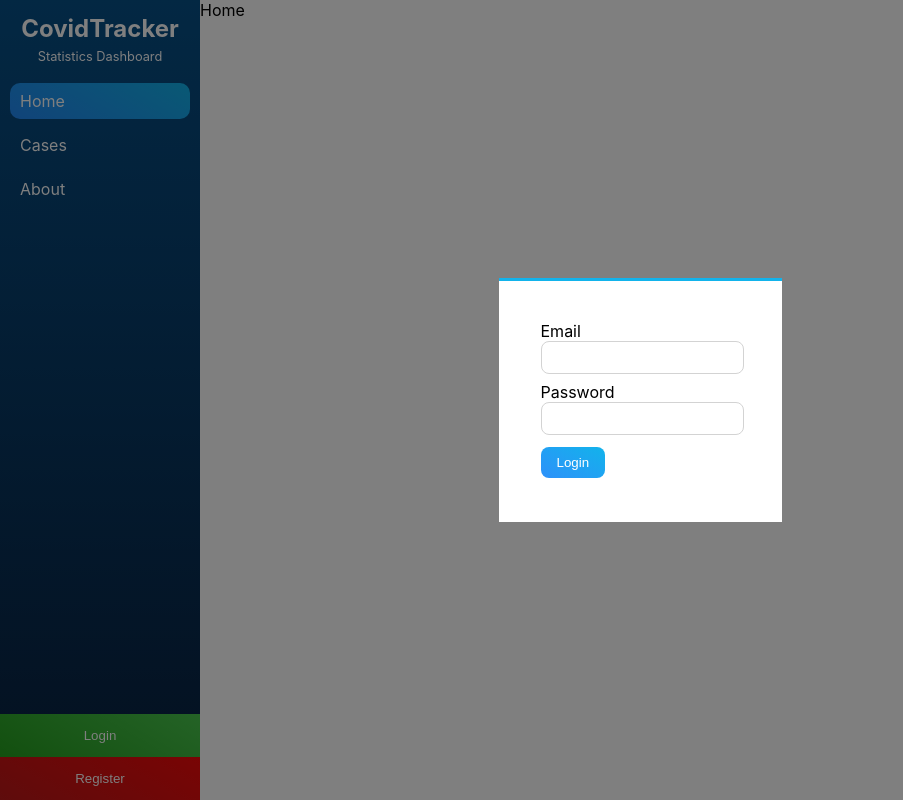
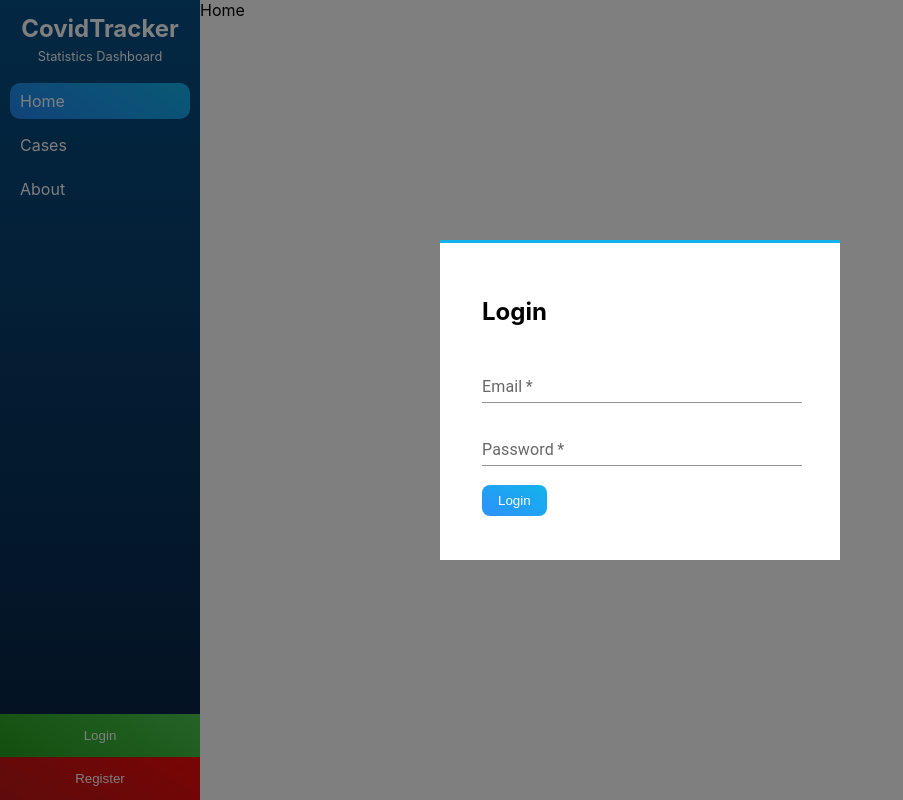
Before and after one commit to KlibrDM/covid-tracker-fe, a Next.js app: page / in a window 1280 px wide. Both pictures are taken after a click on the button "Login". Shown: the whole page, without its empty margins (0-903 px from the left). Built offline with nearby package versions, Linux system fonts and the light colour scheme.

Commit message:
Changed inputs to Material UI

```diff
--- a/components/login.tsx
+++ b/components/login.tsx
@@ -4,6 +4,7 @@ import { login } from "../lib/login";
 import Router from 'next/router';
 import Dialog from "./dialog";
 import styles from '../styles/Login.module.css';
+import { Alert, TextField } from "@mui/material";
 
 const Login = () => {
   const [cookie, setCookie] = useCookies(["user"]);
@@ -45,18 +46,33 @@ const Login = () => {
       <button className={styles.login_button} onClick={() => setShowDialog(true)}>Login</button>
       {
         showDialog &&
-        <Dialog closeFunction={() => setShowDialog(false)}>
+        <Dialog closeFunction={() => setShowDialog(false)} width={400}>
           <form onSubmit={handleLogin} className={styles.form}>
-            <div className={styles.form_group}>
-              <label htmlFor="email">Email</label>
-              <input type="email" name="email" id="email" value={email} onChange={handleEmailChange} required/>
-            </div>
-            <div className={styles.form_group}>
-              <label htmlFor="passsword">Password</label>
-              <input type="password" name="password" id="password" value={password} onChange={handlePasswordChange} required/>
-            </div>
+            <h2>Login</h2>
+            <TextField
+              type="email"
+              name="email"
+              id="email"
+              label="Email"
+              variant="standard"
+              value={email}
+              onChange={handleEmailChange}
+              required
+              fullWidth
+            />
+            <TextField
+              type="password"
+              name="password"
+              id="password"
+              label="Password"
+              variant="standard"
+              value={password}
+              onChange={handlePasswordChange}
+              required
+              fullWidth
+            />
             <input type="submit" value="Login"/>
-            {errorMessage && <p className={styles.error_message}>{errorMessage.message}</p>}
+            {errorMessage && <Alert severity="error" className={styles.error_message}>{errorMessage.message}</Alert>}
           </form>
         </Dialog>
       }
--- a/components/register.tsx
+++ b/components/register.tsx
@@ -5,6 +5,7 @@ import Dialog from "./dialog";
 import styles from '../styles/Register.module.css';
 import { loadLocations } from "../lib/load-locations";
 import { register } from "../lib/register";
+import { Alert, FormControl, InputLabel, Select, TextField } from "@mui/material";
 
 const Register = () => {
   const [cookie, setCookie] = useCookies(["user"]);
@@ -57,28 +58,49 @@ const Register = () => {
       <button className={styles.register_button} onClick={handleDialogOpen}>Register</button>
       {
         showDialog &&
-        <Dialog closeFunction={() => setShowDialog(false)} width={300}>
+        <Dialog closeFunction={() => setShowDialog(false)} width={400}>
           <form onSubmit={handleRegister} className={styles.form}>
-            <div className={styles.form_group}>
-              <label htmlFor="email">Email</label>
-              <input type="email" name="email" id="email" value={email} onChange={handleEmailChange} required/>
-            </div>
-            <div className={styles.form_group}>
-              <label htmlFor="passsword">Password</label>
-              <input type="password" name="password" id="password" value={password} onChange={handlePasswordChange} required/>
-            </div>
-            <div className={styles.form_group}>
-              <label htmlFor="location">Location</label>
-              <select name="location" id="location" value={selectedLocation} onChange={handleLocationChange}>
+            <h2>Register</h2>
+            <TextField
+              type="email"
+              name="email"
+              id="email"
+              label="Email"
+              variant="standard"
+              value={email}
+              onChange={handleEmailChange}
+              required
+              fullWidth
+            />
+            <TextField
+              type="password"
+              name="password"
+              id="password"
+              label="Password"
+              variant="standard"
+              value={password}
+              onChange={handlePasswordChange}
+              required
+              fullWidth
+            />
+            <FormControl variant="standard" fullWidth>
+              <InputLabel shrink={true} htmlFor="location">Location</InputLabel>
+              <Select
+                native
+                labelId="location"
+                label="Location"
+                defaultValue={selectedLocation}
+                onChange={handleLocationChange}
+              >
                 {
                   locations.map((location, index) => (
                     <option key={index} value={location.code}>{location.name}</option>
                   ))
                 }
-              </select>
-            </div>
+              </Select>
+            </FormControl>
             <input type="submit" value="Register"/>
-            {errorMessage && <p className={styles.error_message}>{errorMessage.message}</p>}
+            {errorMessage && <Alert severity="error" className={styles.error_message}>{errorMessage.message}</Alert>}
           </form>
         </Dialog>
       }
--- a/pages/cases/index.tsx
+++ b/pages/cases/index.tsx
@@ -213,7 +213,6 @@ const Cases: NextPage = (props: any) => {
         newCasesChart.data.datasets[1].data = newCasesAverage;
         newCasesChart.data.labels = newCasesLabels;
 
-        console.log(newCasesChart);
         setNewCasesChart(_.cloneDeep(newCasesChart));
 
         //Total Cases
--- a/styles/Dialog.module.css
+++ b/styles/Dialog.module.css
@@ -8,7 +8,7 @@
   display: flex;
   align-items: center;
   justify-content: center;
-  z-index: 999999;
+  z-index: 999;
 }
 
 .dialog {
--- a/styles/Login.module.css
+++ b/styles/Login.module.css
@@ -12,18 +12,7 @@
   display: flex;
   flex-direction: column;
   align-items: baseline;
-}
-
-.form_group {
-  display: flex;
-  flex-direction: column;
-}
-
-.form_group input {
-  margin-bottom: 0.5rem;
-  border-radius: 8px;
-  padding: 8px 12px;
-  border: 1px solid lightgray;
+  gap: 15px;
 }
 
 .form input[type="submit"] {
@@ -39,7 +28,5 @@
 }
 
 .error_message {
-  color: red;
-  margin-block-start: 0.4em;
-  margin-block-end: 0;
+  width: 100%;
 }
--- a/styles/Register.module.css
+++ b/styles/Register.module.css
@@ -12,26 +12,7 @@
   display: flex;
   flex-direction: column;
   align-items: baseline;
-}
-
-.form_group {
-  display: flex;
-  flex-direction: column;
-  width: 100%;
-}
-
-.form_group input {
-  margin-bottom: 0.5rem;
-  border-radius: 8px;
-  padding: 8px 12px;
-  border: 1px solid lightgray;
-}
-
-.form_group select {
-  margin-bottom: 0.5rem;
-  border-radius: 8px;
-  padding: 8px 12px;
-  border: 1px solid lightgray;
+  gap: 15px;
 }
 
 .form input[type="submit"] {
@@ -47,7 +28,5 @@
 }
 
 .error_message {
-  color: red;
-  margin-block-start: 0.4em;
-  margin-block-end: 0;
+  width: 100%;
 }
```
Also changed, not shown: components/latest-data.tsx (+24 -6 lines), styles/Latest-Data.module.css (+4 -7 lines).
